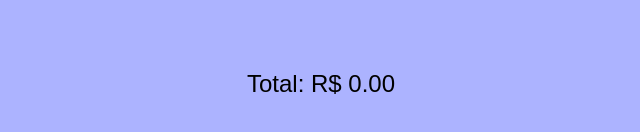
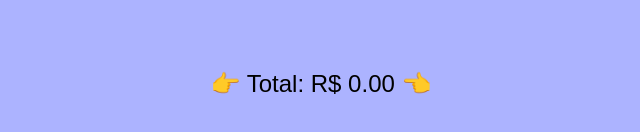
Before and after one commit to vinicius9141/app-compras, a Vue app: page / in a window 1280 px wide. Shown: the part 608-740 px from the top of the page, without its empty margins (319-959 px from the left). Built offline with nearby package versions, Linux system fonts and the light colour scheme.

Commit message:
add emoki

```diff
--- a/src/App.vue
+++ b/src/App.vue
@@ -17,7 +17,7 @@
       </li>
     </ul>
 
-    <p class="totalPrice">Total: R$ {{ calculateTotal().toFixed(2) }}</p>
+    <p class="totalPrice">👉 Total: R$ {{ calculateTotal().toFixed(2) }} 👈</p>
   </div>
 </template>
 
```
